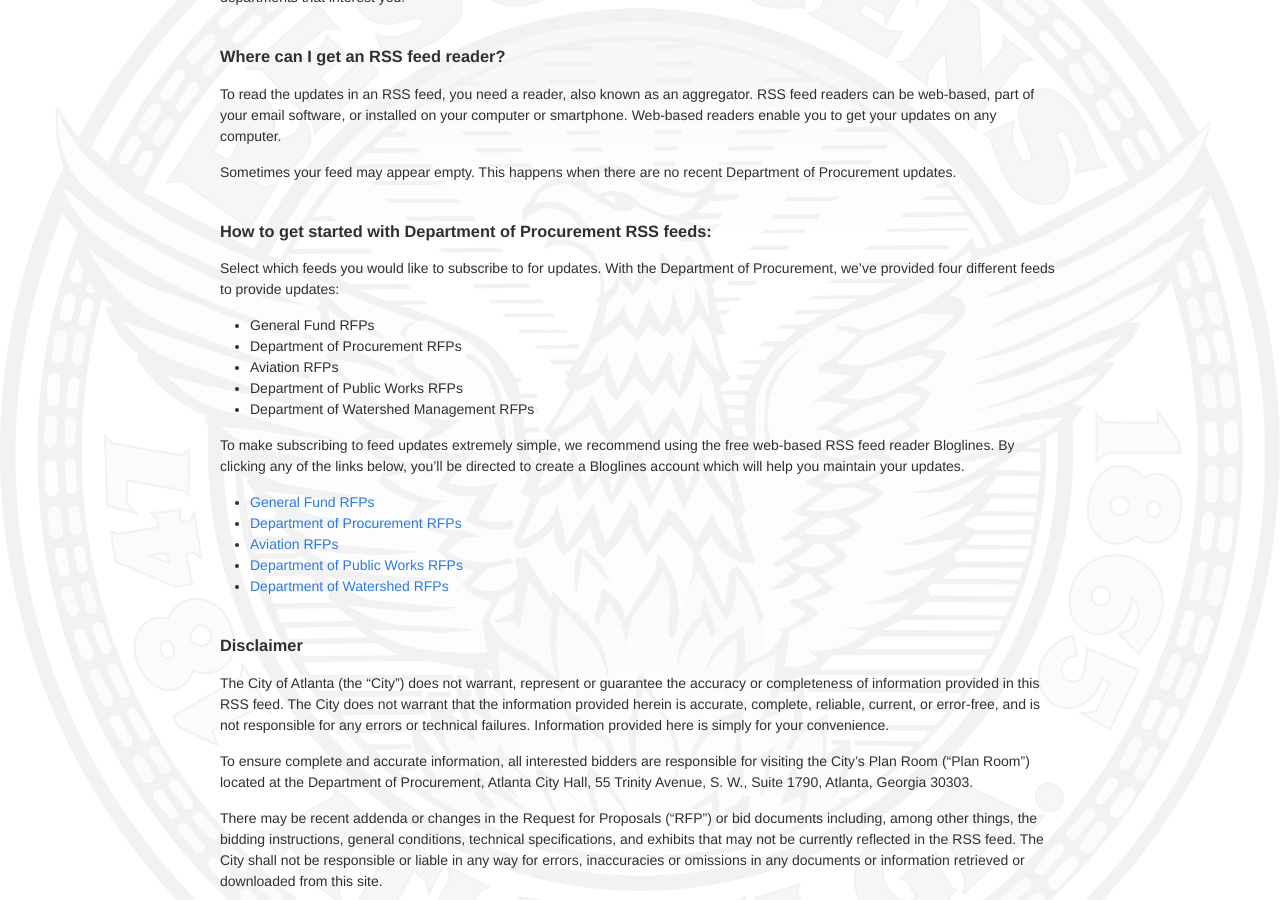
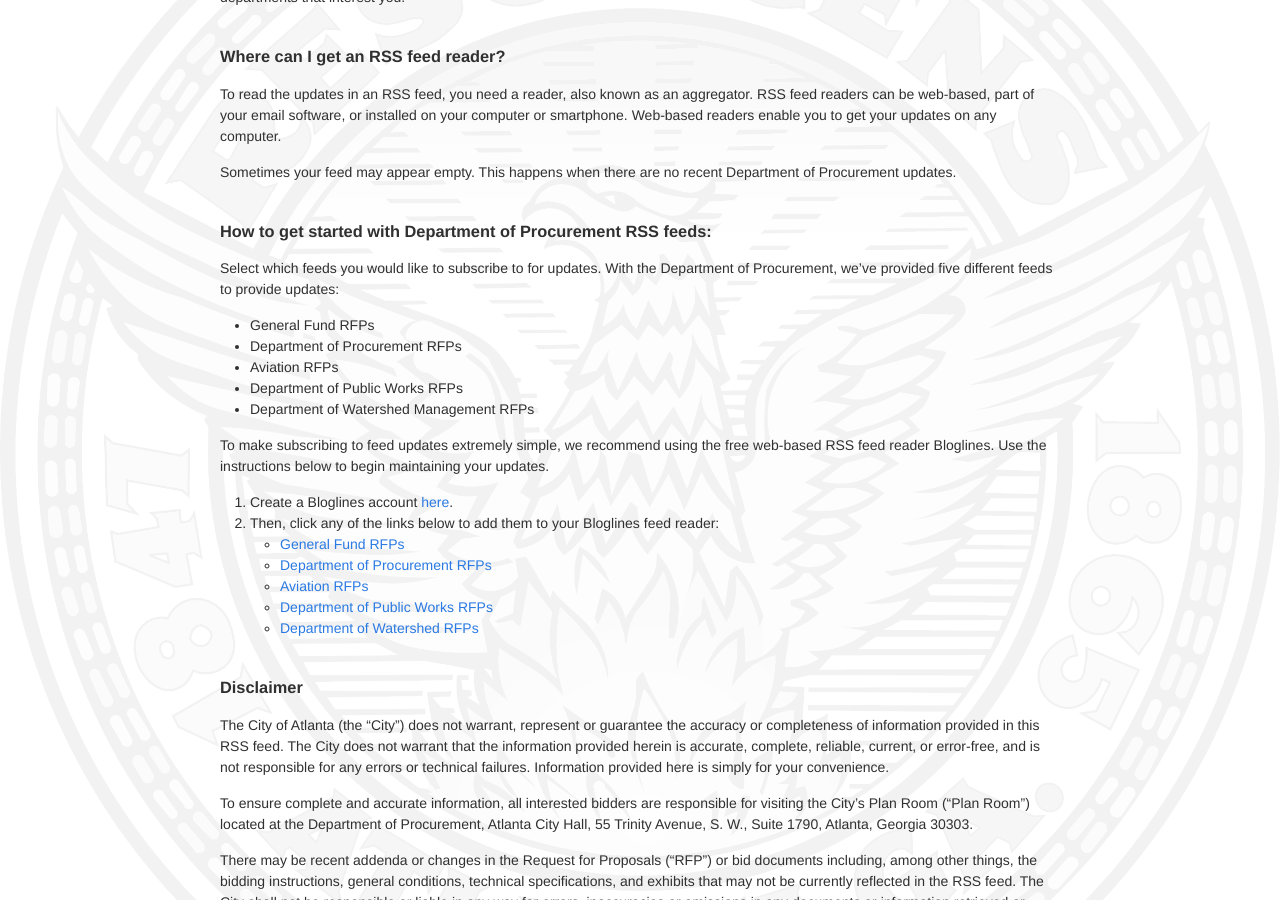
Before and after one commit to codeforamerica/atlanta-procurement-www, a Jekyll site: the page built from rss/index.md, in a window 1280 px wide and 900 px high, scrolled down 346 px. Built offline with Jekyll 4.4.1, drawn with Linux system fonts in a browser that asks for light colours; nearby versions of some CDN libraries.

Commit message:
Update RSS instructions.

```diff
--- a/rss/index.md
+++ b/rss/index.md
@@ -18,15 +18,18 @@ Sometimes your feed may appear empty. This happens when there are no recent Depa
 <br><br>
 
 ### **How to get started with Department of Procurement RSS feeds:**
-Select which feeds you would like to subscribe to for updates. With the Department of Procurement, we've provided four different feeds to provide updates:
+Select which feeds you would like to subscribe to for updates. With the Department of Procurement, we've provided five different feeds to provide updates:
+
 - General Fund RFPs
 - Department of Procurement RFPs
 - Aviation RFPs
 - Department of Public Works RFPs
 - Department of Watershed Management RFPs
 
-To make subscribing to feed updates extremely simple, we recommend using the free web-based RSS feed reader Bloglines. By clicking any of the links below, you'll be directed to create a Bloglines account which will help you maintain your updates.
+To make subscribing to feed updates extremely simple, we recommend using the free web-based RSS feed reader Bloglines. Use the instructions below to begin maintaining your updates.
 
+1. Create a Bloglines account <a href="http://www.bloglines.com" target="_blank">here</a>.
+2. Then, click any of the links below to add them to your Bloglines feed reader:
 - [General Fund RFPs](http://www.bloglines.com/sub/http://atl-procurement-rss.herokuapp.com/bids/general-funds.xml)
 - [Department of Procurement RFPs](http://www.bloglines.com/sub/http://atl-procurement-rss.herokuapp.com/bids/procurement.xml)
 - [Aviation RFPs](http://www.bloglines.com/sub/http://atl-procurement-rss.herokuapp.com/bids/aviation.xml)
```
